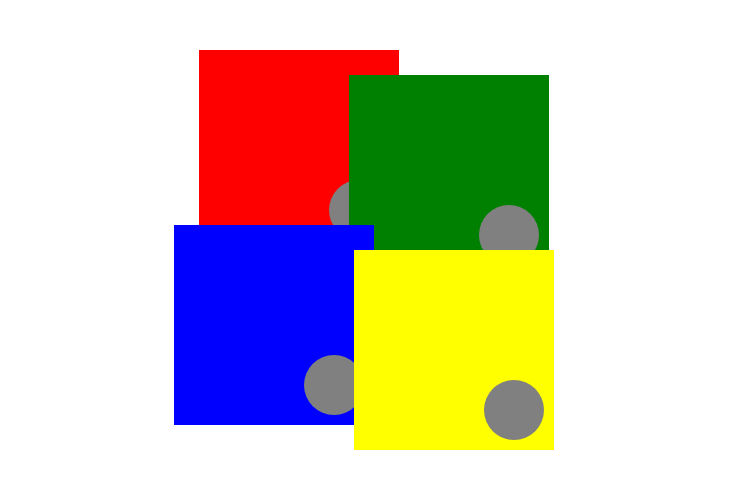
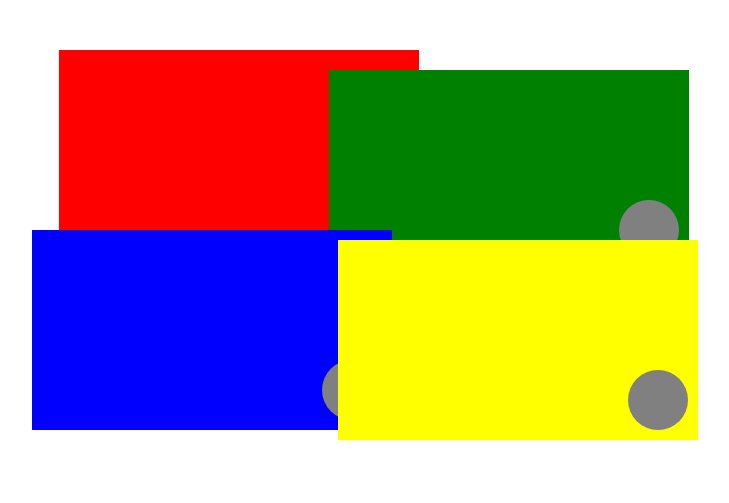
Before and after one commit to paulbardar/gc-homework-2, a plain HTML site: page index.html in a window 1280 px wide. Shown: the whole page, without its empty margins (266-995 px from the left). Drawn offline with Linux system fonts and the light colour scheme.

Commit message:
Changed initial markup from absolute to relative flexible markup

```diff
--- a/css/style.css
+++ b/css/style.css
@@ -54,36 +54,39 @@ textarea {
 }
 
 .ba-wrapper{
+    display: flex;
+    flex-wrap: wrap;
+    justify-content: center;
     margin: 0 auto;
-    max-width: 500px;
-    height: 500px;
+    max-width: 1000px;
+    /*height: 500px;*/
     position: relative;
     padding: 50px;
 }
 .ba-square {
-    width: 200px;
+    width: 40%;
     height: 200px;
-    position: absolute;
+    position: relative;
 }
 .ba-square--red {
     background-color: red;
-    top: 10%;
-    left: 15%;
+    top: 0;
+    left: 5%;
 }
 .ba-square--green {
     background-color: green;
-    top: 15%;
-    right: 15%;
+    top: 20px;
+    right: 5%;
 }
 .ba-square--blue{
     background-color: blue;
-    bottom: 15%;
-    left: 10%;
+    bottom: 20px;
+    left: 2%;
 }
 .ba-square--yellow {
     background-color: yellow;
-    bottom: 10%;
-    right: 14%;
+    bottom: 10px;
+    right: 4%;
 }
 .ba-square:hover {
     z-index: 1;
```
